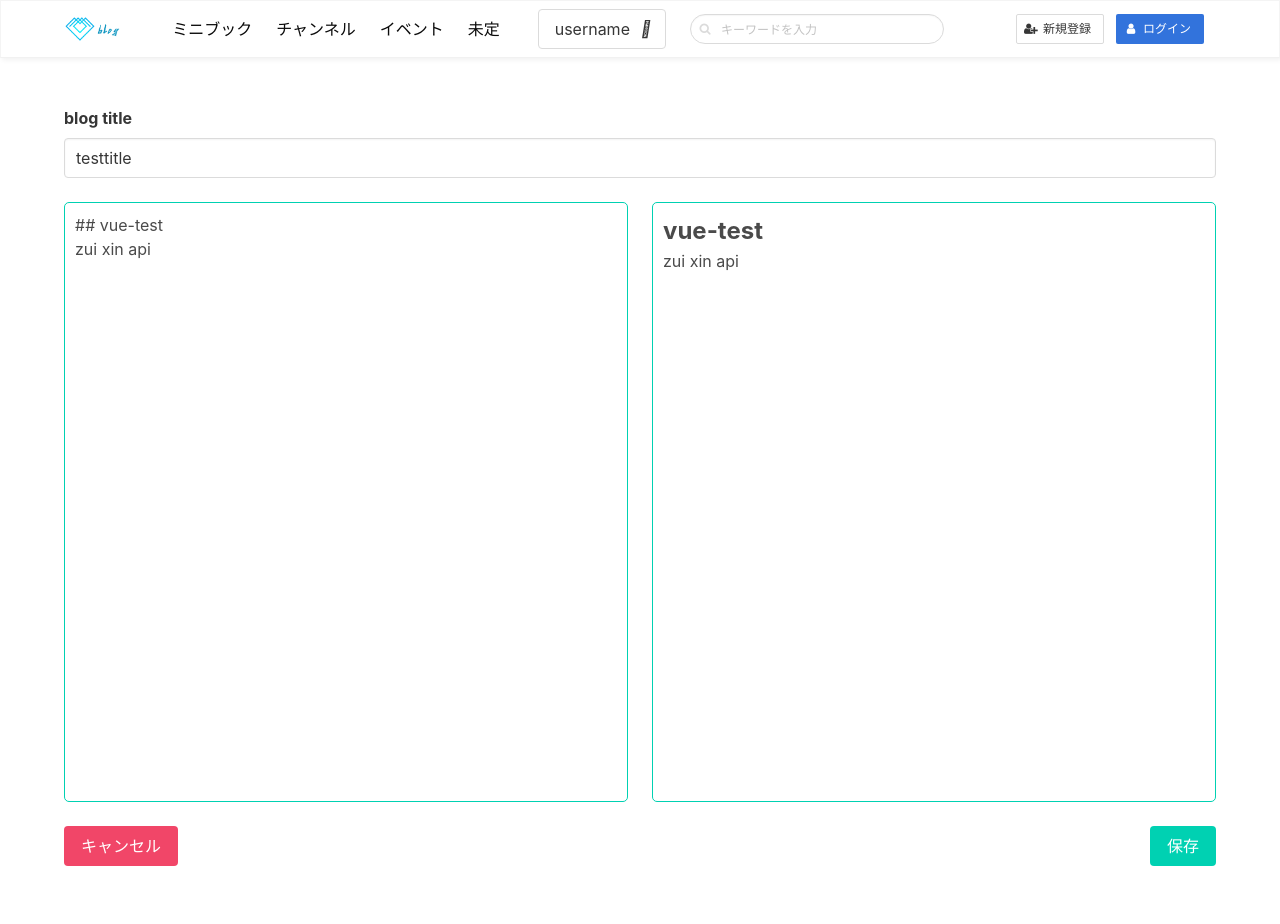
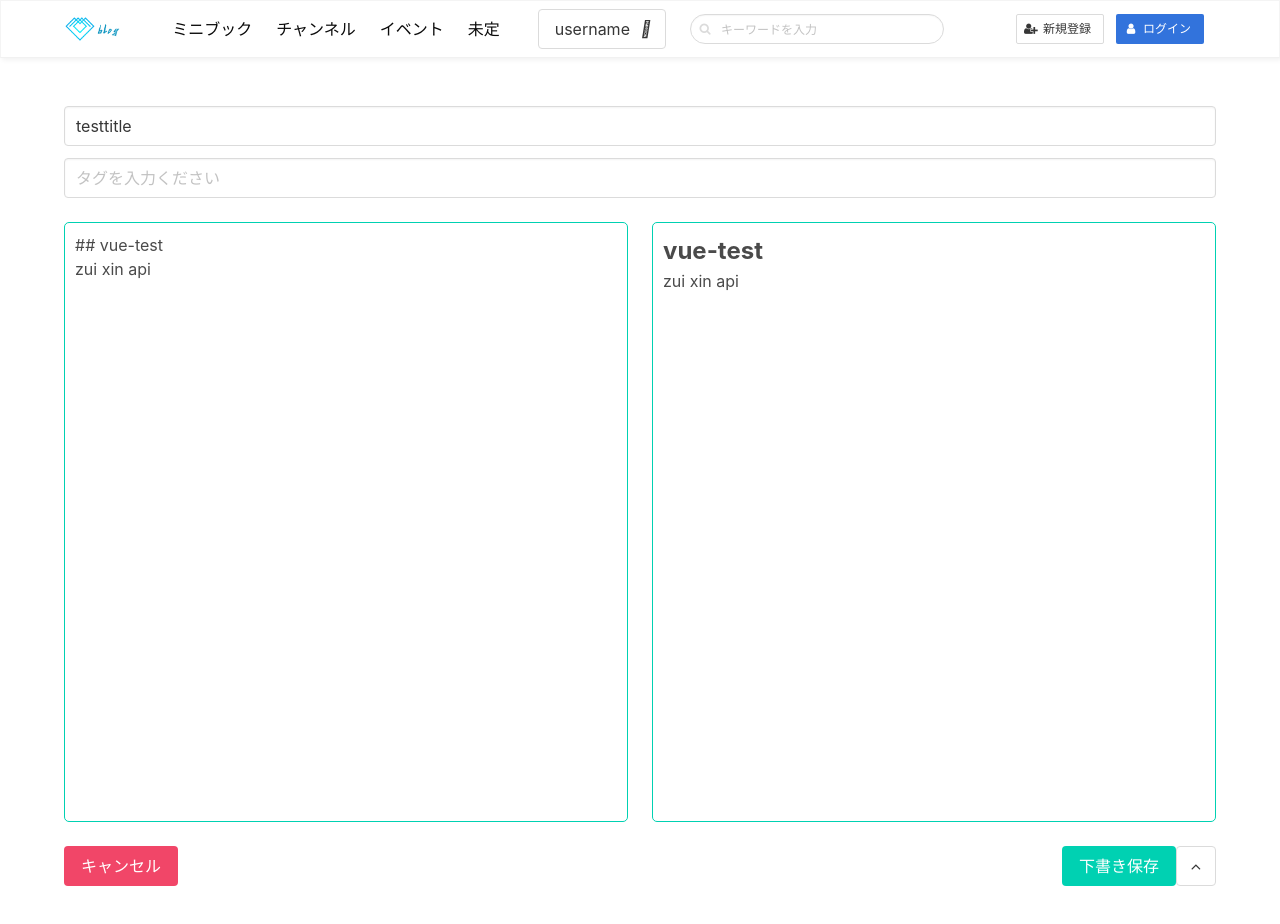
Before and after one commit to huanshenyi/mdblog-front, a Vue app: page /posts/new in a window 1280 px wide. Shown: the top 924 px of the page. Built offline with nearby package versions, Linux system fonts and the light colour scheme.

Commit message:
記事編集画面でタイプ変更ボタン追加中

```diff
--- a/src/components/PostWriter.vue
+++ b/src/components/PostWriter.vue
@@ -2,10 +2,17 @@
     <div>
         <div class="columns">
             <div class="column">
+                <!-- 記事のタイトル -->
                 <div class="field">
-                    <div class="label">blog title</div>
+                    <!-- <div class="label">blog title</div> -->
                     <div class="control">
-                        <input data-test="post-title" type="text" v-model="title" class="input">
+                        <input data-test="post-title" type="text" v-model="title" class="input" placeholder="タイトルを入力してください">
+                    </div>
+                </div>
+                <!-- 記事のタグ -->
+                <div class="field">
+                    <div class="control">
+                        <input type="text" class="input" placeholder="タグを入力ください">
                     </div>
                 </div>
             </div>
@@ -28,9 +35,33 @@
         </div>
         <div class="columns">
             <div class="column">
+                <!-- ボタンの切替 -->
+                <div class="dropdown is-up is-pulled-right"
+                 @click="dropdownactive" :class="{'is-active': active}" ref="activeref">
+                    <div class="dropdown-trigger">
+                        <button class="button" aria-haspopup="true" aria-controls="dropdown-menu">
+                        <span class="icon is-small">
+                            <i class="fa fa-angle-up" aria-hidden="true"></i>
+                        </span>
+                        </button>
+                    </div>
+                    <div class="dropdown-menu" id="dropdown-menu" role="menu">
+                        <div class="dropdown-content">
+                        <a href="#" class="dropdown-item">
+                            下書き保存
+                        </a>
+                        <a href="#" class="dropdown-item">
+                            記事を投稿
+                        </a>
+                        <a href="#" class="dropdown-item">
+                            ミニブック登録
+                        </a>
+                        </div>
+                    </div>
+                </div>
                 <!-- 保存ボタン -->
                 <button data-test="submit-post" class="button is-primary is-pulled-right" @click="handleSubmit">
-                    保存
+                    下書き保存
                 </button>
                 <!-- キャンセルボタン -->
                 <button
@@ -50,6 +81,8 @@ import { Post } from "@/types";
 import { parse, MarkedOptions } from "marked";
 import { highlightAuto } from "highlight.js"
 import debounce from "lodash/debounce";
+import AppVue from '@/App.vue';
+import useClickOutside from '@/utils/useClickOutside';
 
 export default defineComponent({
     name: "PostWriter",
@@ -99,8 +132,32 @@ export default defineComponent({
         //@ts-ignore
         contenteditable.value.innerText = markdown.value;
       })
-
-      return { title, contenteditable, handleEdit, markdown, html, handleSubmit};
+      // ボタン選択用のリストをアクティブ化
+      const active = ref(false);
+      const activeref = ref<null | HTMLElement>(null);
+      const isClickOutside = useClickOutside(activeref)
+      const dropdownactive = ()=> {
+        active.value = !active.value;
+      }
+      if(active.value && isClickOutside.value) {
+          active.value = false
+      }
+      watch(isClickOutside, ()=>{
+        if(active.value && isClickOutside.value) {
+            active.value = false
+        }
+      })
+      return {
+          title,
+          contenteditable,
+          handleEdit,
+          markdown,
+          html,
+          handleSubmit,
+          dropdownactive,
+          active,
+          activeref
+       };
     }
 })
 </script>
```
